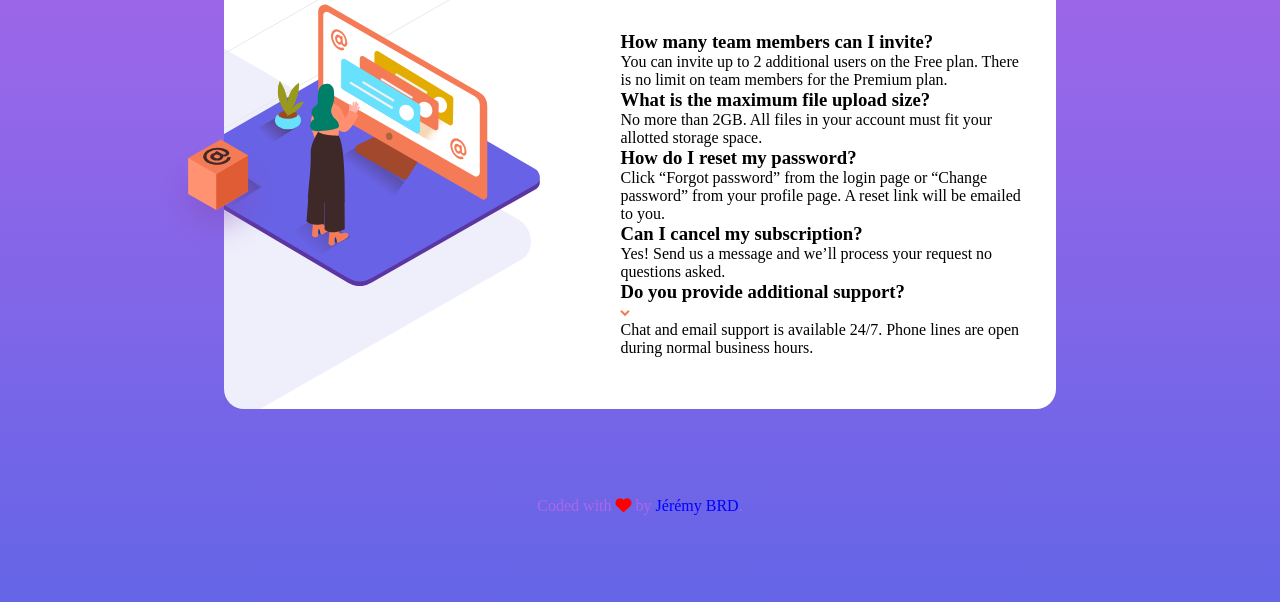
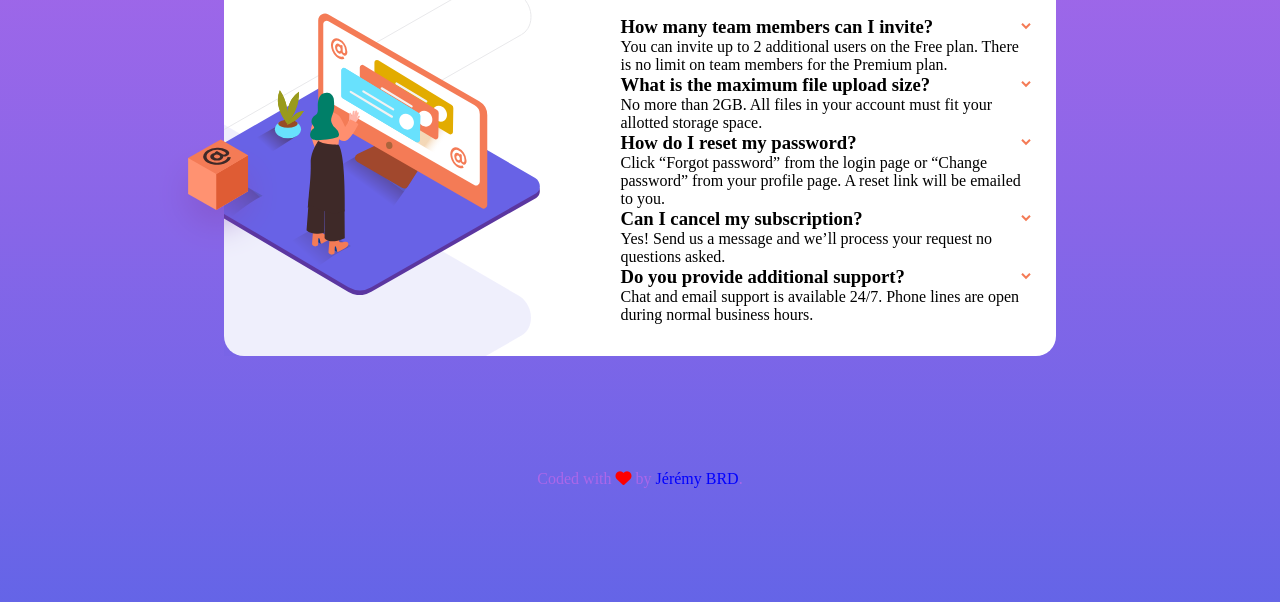
Before and after one commit to JeremyBRD/FAQ-accordion-card, a website built with webpack: page src/template.html in a window 1280 px wide. Shown: the part 198-800 px from the top of the page. Built offline with nearby package versions, Linux system fonts and the light colour scheme.

Commit message:
fix arrow append

```diff
--- a/src/index.js
+++ b/src/index.js
@@ -20,18 +20,20 @@ womanOnline.src = illustrationWomanOnlineDesktop
 const bgPattern = document.createElement('img')
 bgPattern.src = bgPatternDesktop
 
-const arrowDown = document.createElement('img')
-arrowDown.src = iconArrowDown
-
 const boxDiv = document.getElementById('box')
 const womanOnlineDiv = document.getElementById('woman-online')
 const bgPatternDiv = document.getElementById('bg-pattern')
-const arrowDownDiv = document.querySelectorAll('.arrow-down')
-console.log(arrowDownDiv);
 boxDiv.append(box);
 womanOnlineDiv.append(womanOnline);
 bgPatternDiv.append(bgPattern);
-arrowDownDiv.forEach(arrowDiv => arrowDiv.append(arrowDown));
+
+const divs = document.querySelectorAll('.arrow-down');
+console.log(divs);
+divs.forEach(div => {
+  const iconImg = document.createElement('img');
+  iconImg.src = iconArrowDown;
+  div.append(iconImg);
+});
 
 // Init JS Functions
 example();
--- a/src/styles/components/_accordion-card-desktop.scss
+++ b/src/styles/components/_accordion-card-desktop.scss
@@ -1,7 +1,7 @@
 // Main-card
 .card {
   width: 65%;
-  height: 65%;
+  height: 55%;
   display: flex;
   justify-content: center;
   align-items: center;
@@ -59,3 +59,8 @@
   width: 105%;
   padding: 0px 25px;
 }
+
+.accordion-item-header {
+  display: flex;
+  justify-content: space-between;
+}
```
